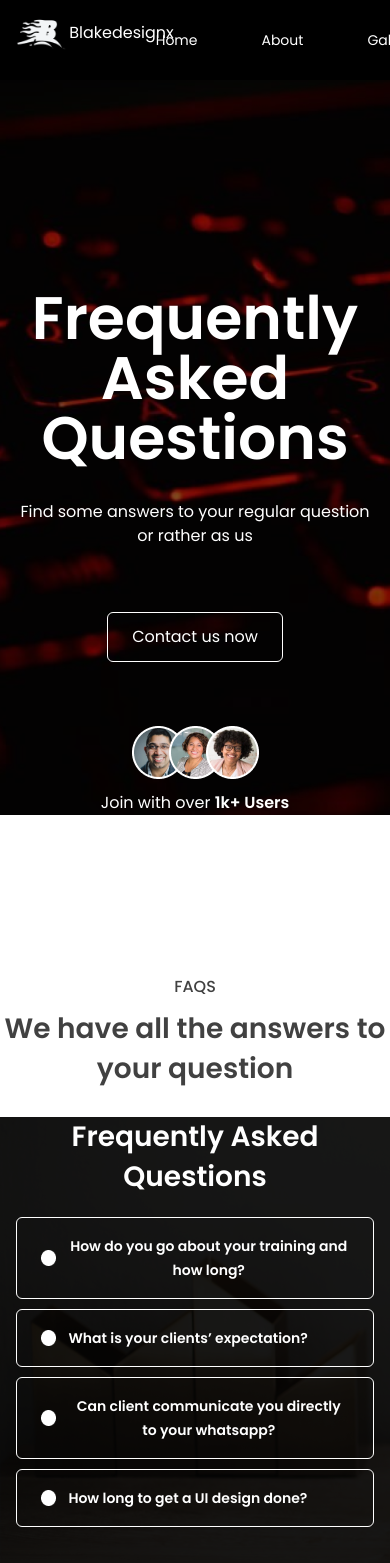
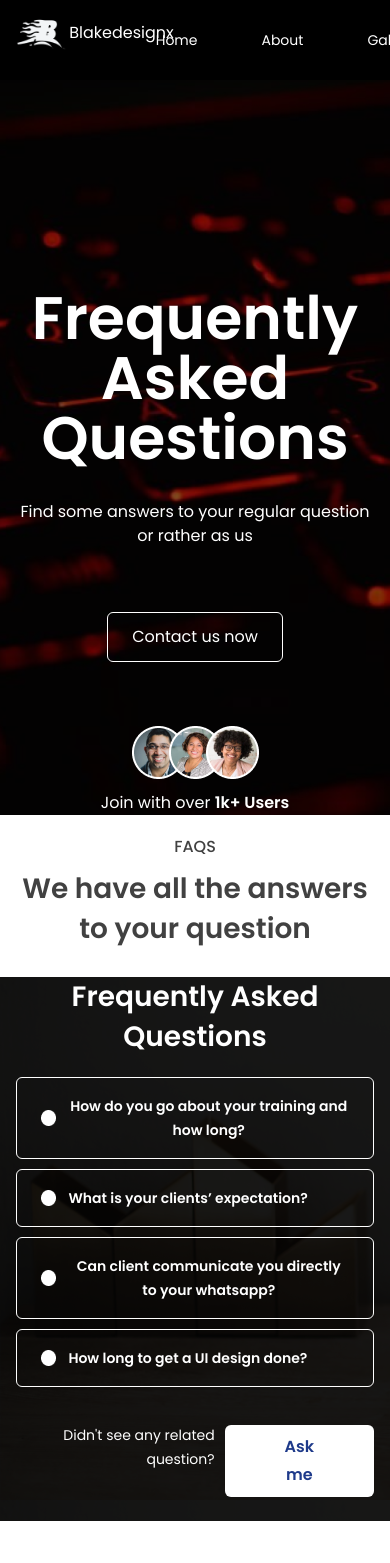
Before and after one commit to youngmikec/new-blake-website, a React (Create React App) app: page /faqs in a window 390 px wide. Shown: the top 1563 px of the page. Built offline with nearby package versions, Linux system fonts and the light colour scheme.

Commit message:
FAQ Responsiveness done

```diff
--- /dev/null
+++ b/src/pages/faq.css
@@ -0,0 +1,17 @@
+@media (min-width: 360px) and (max-width: 920px) {
+    .faqs {
+        padding: 0 16px;
+        margin-top: 20px;
+        margin-bottom: 20px;
+    }
+
+    .main-heading {
+        font-size: 28px;
+        margin-top: 10px;
+        margin-bottom: 28px;
+    }
+
+    .asked {
+        margin: 0 -16px;
+    }
+}
--- a/src/pages/faqs.tsx
+++ b/src/pages/faqs.tsx
@@ -3,6 +3,8 @@ import Footer from '../components/footer';
 import Navbar from '../components/navbar';
 import HeroComp from '../components/hero-comp';
 import FAQ from '../components/faq';
+
+import './faq.css'
 
 const Faqs = () => {
     return (
@@ -15,12 +17,14 @@ const Faqs = () => {
                     subTitle="Find some answers to your regular question or rather as us "
                 />
 
-                <div className="text-center w-full bg-white mt-40 mb-36">
+                <div className="faqs text-center w-full bg-white mt-40 mb-36">
                     <div className="mx-auto lg:w-11/12">
                         <span className="heading small-heading mb-4 text-base font-medium">FAQS</span>
                         <h2 className="heading main-heading text-4xl font-semibold mt-4 mb-12">We have all the answers to your question</h2>
 
-                        <FAQ isWhite={true} isBlue={false}/>
+                        <div className="asked">
+                            <FAQ isWhite={true} isBlue={false}/>
+                        </div>
                     </div>
                 </div>
             </div>
```
